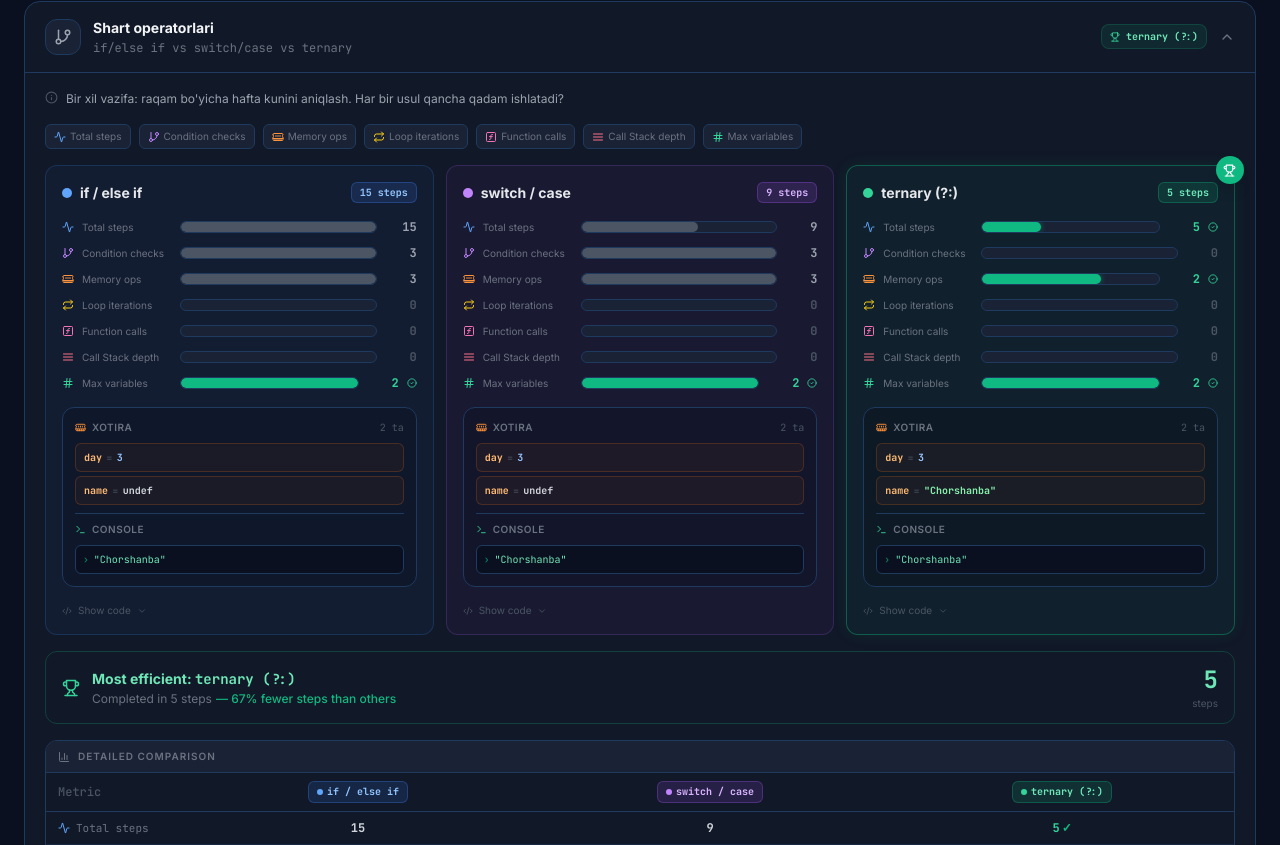
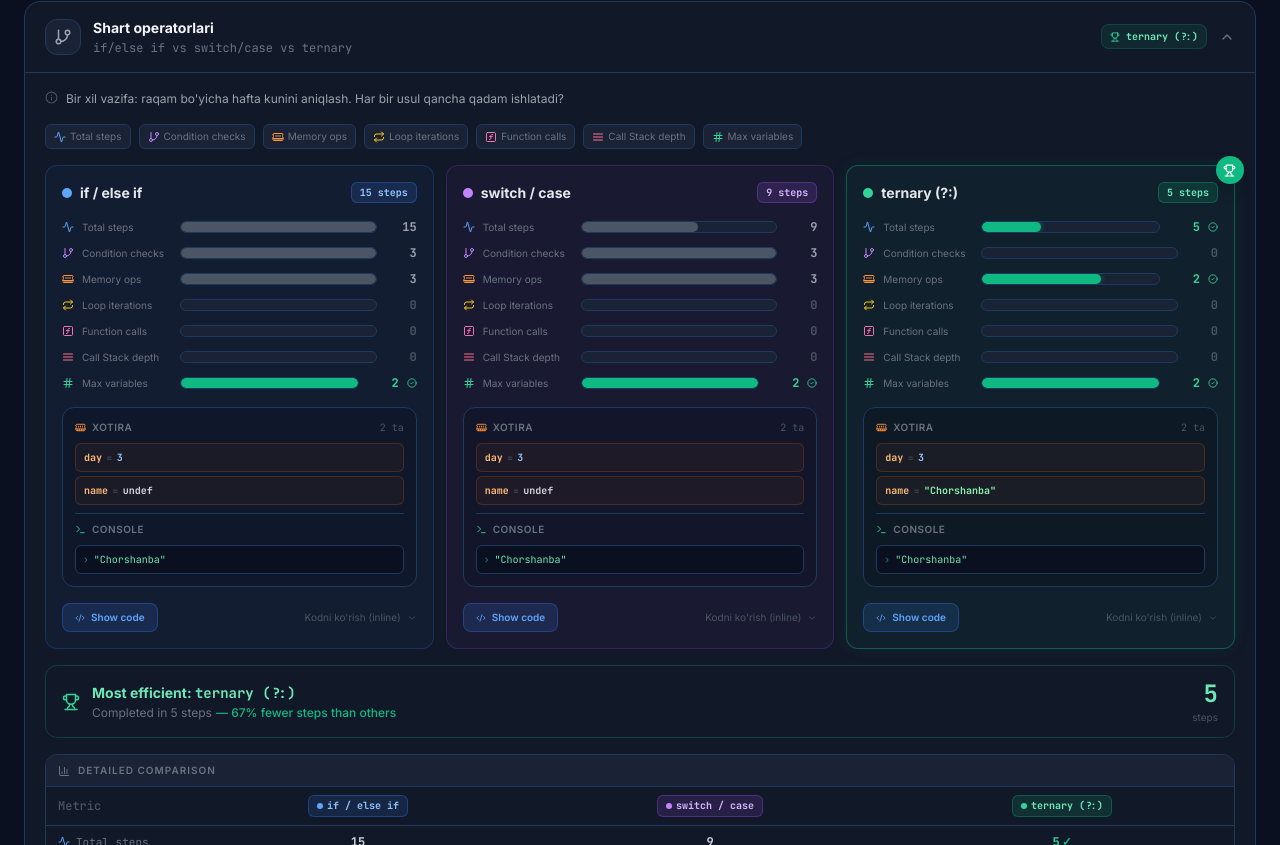
Before and after one commit to maxmutov-nuriddin/LogicJS, a Next.js app: page /performance in a window 1280 px wide. Shown: the part 655-1500 px from the top of the page. Built offline with nearby package versions, Linux system fonts and the light colour scheme.

Commit message:
update page.tsx and page.tsx

```diff
--- a/app/performance/page.tsx
+++ b/app/performance/page.tsx
@@ -2,6 +2,7 @@
 
 import { useMemo, useState } from "react";
 import Link from "next/link";
+import { useRouter } from "next/navigation";
 import { motion, AnimatePresence } from "framer-motion";
 import {
   Code2, Home, BarChart3, GitBranch, Repeat, FunctionSquare,
@@ -709,12 +710,18 @@ function VariantCard({
   const t = PERF_UI[lang];
   const c = COLORS[variant.color];
   const peak = extractPeak(steps);
+  const router = useRouter();
 
   function handleCopy() {
     navigator.clipboard.writeText(variant.code).then(() => {
       setCopied(true);
       setTimeout(() => setCopied(false), 1800);
     });
+  }
+
+  function openInPlayground() {
+    sessionStorage.setItem("logiclab:preload", variant.code);
+    router.push("/playground");
   }
 
   return (
@@ -799,15 +806,24 @@ function VariantCard({
         )}
       </div>
 
-      {/* Code toggle */}
-      <button
-        onClick={() => setShowCode((v) => !v)}
-        className="flex items-center gap-1.5 text-[10px] text-gray-600 hover:text-gray-400 transition-colors mt-1"
-      >
-        <Code2 size={10} />
-        <span>{showCode ? t.hideCode : t.showCode}</span>
-        {showCode ? <ChevronUp size={10} /> : <ChevronDown size={10} />}
-      </button>
+      {/* Bottom row: open in playground + inline code toggle */}
+      <div className="flex items-center gap-2 mt-1">
+        <button
+          onClick={openInPlayground}
+          className="flex items-center gap-1.5 px-3 py-1.5 rounded-lg bg-primary/15 border border-primary/30 text-[10px] text-primary-light font-semibold hover:bg-primary/25 transition-colors"
+        >
+          <Code2 size={10} />
+          <span>{t.showCode}</span>
+        </button>
+
+        <button
+          onClick={() => setShowCode((v) => !v)}
+          className="flex items-center gap-1.5 text-[10px] text-gray-600 hover:text-gray-400 transition-colors ml-auto"
+        >
+          <span>{showCode ? t.hideCode : "Kodni ko'rish (inline)"}</span>
+          {showCode ? <ChevronUp size={10} /> : <ChevronDown size={10} />}
+        </button>
+      </div>
 
       <AnimatePresence>
         {showCode && (
--- a/app/playground/page.tsx
+++ b/app/playground/page.tsx
@@ -1,5 +1,6 @@
 "use client";
 
+import { useEffect } from "react";
 import Link from "next/link";
 import { Code2, AlertCircle, Home, Layers } from "lucide-react";
 import { usePlaygroundStore, useLangStore } from "./store";
@@ -13,9 +14,17 @@ import { AutoPlayController } from "@/components/layout/AutoPlayController";
 import { LanguageSwitcher } from "@/components/ui/LanguageSwitcher";
 
 export default function PlaygroundPage() {
-  const { status, errorMessage, steps, currentStepIndex } = usePlaygroundStore();
+  const { status, errorMessage, steps, currentStepIndex, setCode } = usePlaygroundStore();
   const { lang } = useLangStore();
   const t = UI[lang];
+
+  useEffect(() => {
+    const preload = sessionStorage.getItem("logiclab:preload");
+    if (preload) {
+      setCode(preload);
+      sessionStorage.removeItem("logiclab:preload");
+    }
+  }, [setCode]);
 
   return (
     <div className="flex flex-col h-screen bg-background overflow-hidden">
```
